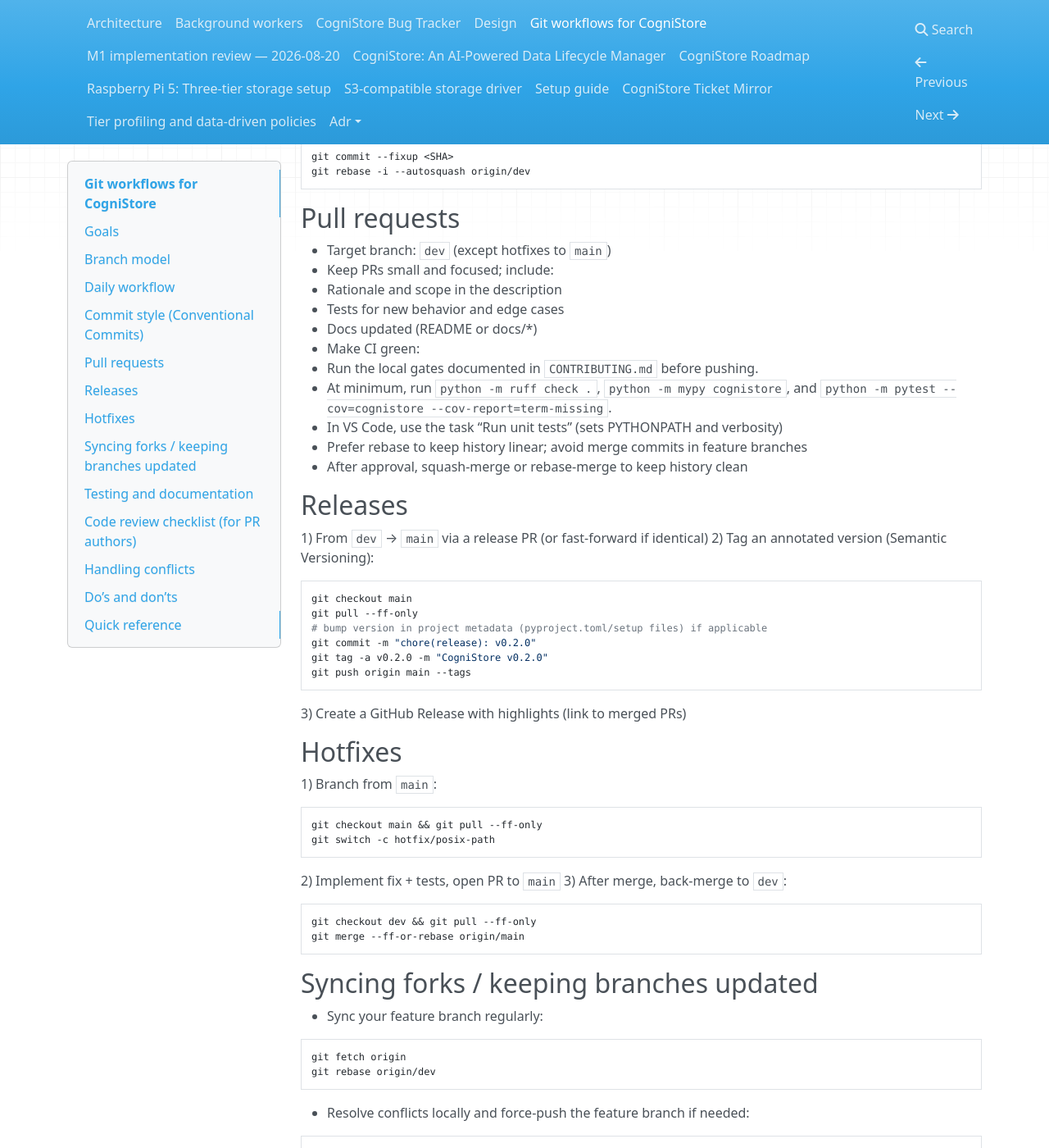
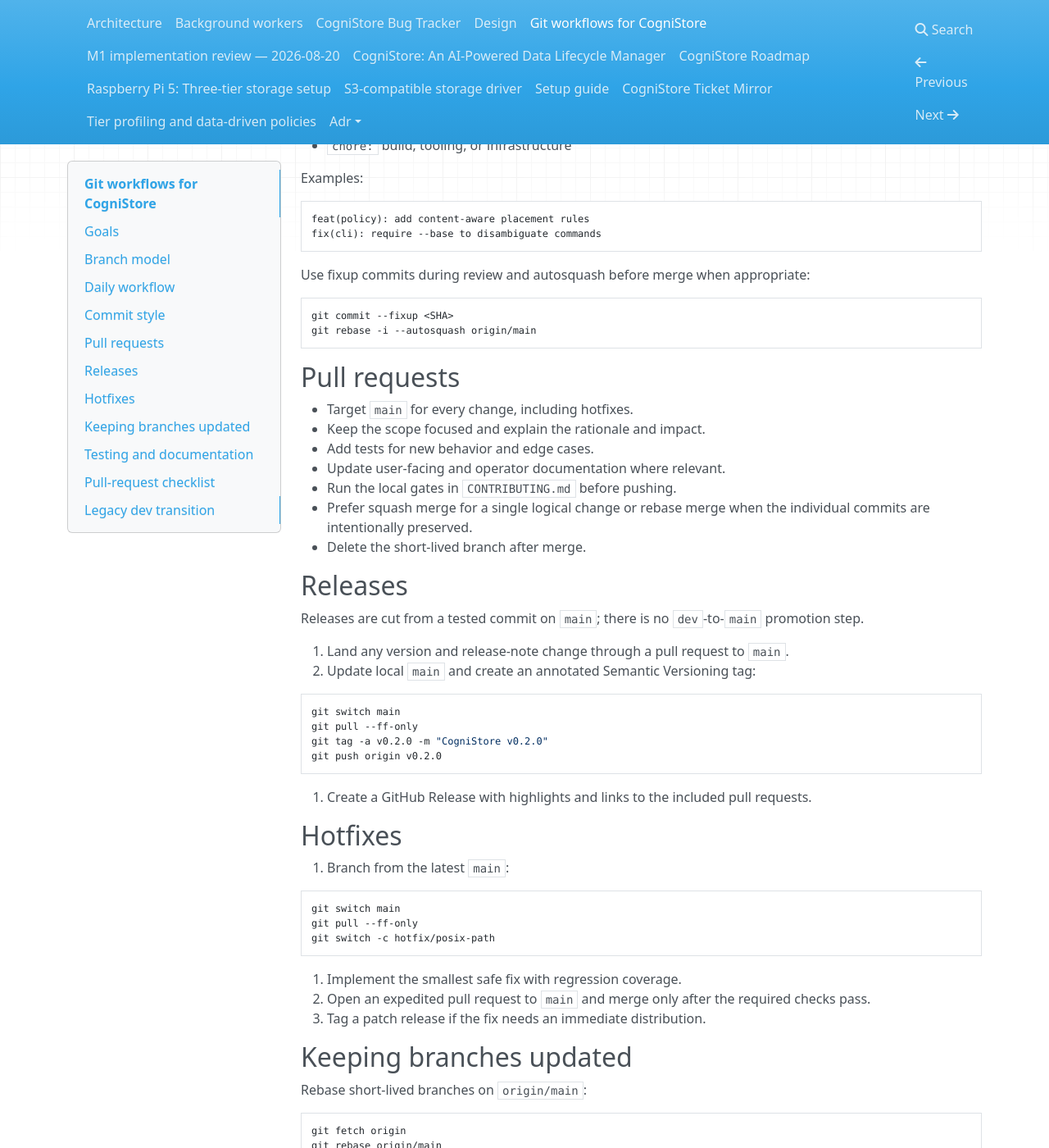
Before and after one commit to melliott18/CogniStore, an MkDocs documentation site: the page built from docs/git_workflows.md, in a window 1280 px wide and 1400 px high, scrolled down 1171 px. Shown: the whole window at 82% size. Built offline with MkDocs 1.6.1, drawn with Linux system fonts in a browser that asks for light colours; nearby versions of some CDN libraries; some of the changed text lies outside the part shown.

Commit message:
chore(repo): standardize main branch workflow

````diff
--- a/docs/git_workflows.md
+++ b/docs/git_workflows.md
@@ -1,170 +1,154 @@
 # Git workflows for CogniStore
 
-This guide describes how we use Git to build, review, and ship CogniStore. It’s designed to be fast for a solo dev and scalable for future contributors.
+This guide describes how we build, review, and ship CogniStore. The repository
+uses a single integration branch so contributors cannot accidentally start from
+an older line of development.
 
 ## Goals
-- Keep `main` always releasable
-- Do day-to-day work on short-lived branches
-- Make PRs easy to review, test, and revert
-- Ensure tests/docs are updated before merge
+
+- Keep `main` tested and releasable.
+- Do all work on short-lived branches.
+- Make pull requests easy to review, test, and revert.
+- Keep tests and documentation synchronized with behavior.
 
 ## Branch model
 
-- `main` (default): stable, tagged releases. CI must be green.
-- `dev` (integration): active development; feature PRs target `dev` by default.
-- `feature/<short-topic>`: short-lived branches for a change (e.g., `feature/content-policy`, `feature/s3-driver`).
-- `fix/<short-bug-id>`: bugfix branches (e.g., `fix/BUG-2025-001-posix-path`).
-- `hotfix/<short>`: urgent fix branched from `main`, merged back to `main` then `dev`.
+- `main`: the default, integration, and release branch. All pull requests
+  target `main`, and CI must pass before merge.
+- `feature/<short-topic>`: new capabilities.
+- `fix/<short-bug-id>`: normal bug fixes. Include the bug or ticket identifier
+  when one exists.
+- `hotfix/<short-topic>`: urgent production fixes, still reviewed against
+  `main` with an expedited path.
+- `docs/<short-topic>` and `chore/<short-topic>`: documentation and maintenance
+  changes.
+
+The former `dev` integration branch is retired. Do not recreate it, base new
+work on it, or open pull requests against it.
 
 ## Daily workflow
 
-1) Create a feature branch from the latest `dev`:
+1. Update local `main` and create a short-lived branch:
+
 ```bash
-git checkout dev
+git switch main
+git fetch origin
 git pull --ff-only
 git switch -c feature/content-policy
 ```
-2) Commit small, focused changes with clear messages (see Commit style below).
-3) Keep up to date by rebasing on `dev`:
+
+2. Commit small, focused changes with clear messages.
+3. Keep the branch current by rebasing on `origin/main`:
+
 ```bash
 git fetch origin
-git rebase origin/dev
+git rebase origin/main
 ```
-4) Push and open a PR against `dev`.
 
-## Commit style (Conventional Commits)
+4. Push the branch and open a pull request with `main` as the base.
 
-Use Conventional Commits for clarity and automated changelogs:
+## Commit style
+
+Use Conventional Commits:
+
 - `feat:` new feature
 - `fix:` bug fix
 - `docs:` documentation
-- `refactor:` code change w/o behavior change
+- `refactor:` behavior-preserving code change
 - `test:` tests only
-- `chore:` build/tools/infra
+- `chore:` build, tooling, or infrastructure
 
 Examples:
+
+```text
+feat(policy): add content-aware placement rules
+fix(cli): require --base to disambiguate commands
 ```
-feat(policy): add content-aware policy with mime and glob rules
-fix(cli): require --base to disambiguate subcommands
-```
-Use `fixup!` commits during review and autosquash before merge:
+
+Use fixup commits during review and autosquash before merge when appropriate:
+
 ```bash
 git commit --fixup <SHA>
-git rebase -i --autosquash origin/dev
+git rebase -i --autosquash origin/main
 ```
 
 ## Pull requests
 
-- Target branch: `dev` (except hotfixes to `main`)
-- Keep PRs small and focused; include:
-  - Rationale and scope in the description
-  - Tests for new behavior and edge cases
-  - Docs updated (README or docs/*)
-- Make CI green:
-  - Run the local gates documented in `CONTRIBUTING.md` before pushing.
-  - At minimum, run `python -m ruff check .`, `python -m mypy cognistore`,
-    and `python -m pytest --cov=cognistore --cov-report=term-missing`.
-  - In VS Code, use the task “Run unit tests” (sets PYTHONPATH and verbosity)
-- Prefer rebase to keep history linear; avoid merge commits in feature branches
-- After approval, squash-merge or rebase-merge to keep history clean
+- Target `main` for every change, including hotfixes.
+- Keep the scope focused and explain the rationale and impact.
+- Add tests for new behavior and edge cases.
+- Update user-facing and operator documentation where relevant.
+- Run the local gates in `CONTRIBUTING.md` before pushing.
+- Prefer squash merge for a single logical change or rebase merge when the
+  individual commits are intentionally preserved.
+- Delete the short-lived branch after merge.
 
 ## Releases
 
-1) From `dev` → `main` via a release PR (or fast-forward if identical)
-2) Tag an annotated version (Semantic Versioning):
+Releases are cut from a tested commit on `main`; there is no `dev`-to-`main`
+promotion step.
+
+1. Land any version and release-note change through a pull request to `main`.
+2. Update local `main` and create an annotated Semantic Versioning tag:
+
 ```bash
-git checkout main
+git switch main
 git pull --ff-only
-# bump version in project metadata (pyproject.toml/setup files) if applicable
-git commit -m "chore(release): v0.2.0"
 git tag -a v0.2.0 -m "CogniStore v0.2.0"
-git push origin main --tags
+git push origin v0.2.0
 ```
-3) Create a GitHub Release with highlights (link to merged PRs)
+
+3. Create a GitHub Release with highlights and links to the included pull
+   requests.
 
 ## Hotfixes
 
-1) Branch from `main`:
+1. Branch from the latest `main`:
+
 ```bash
-git checkout main && git pull --ff-only
+git switch main
+git pull --ff-only
 git switch -c hotfix/posix-path
 ```
-2) Implement fix + tests, open PR to `main`
-3) After merge, back-merge to `dev`:
+
+2. Implement the smallest safe fix with regression coverage.
+3. Open an expedited pull request to `main` and merge only after the required
+   checks pass.
+4. Tag a patch release if the fix needs an immediate distribution.
+
+## Keeping branches updated
+
+Rebase short-lived branches on `origin/main`:
+
 ```bash
-git checkout dev && git pull --ff-only
-git merge --ff-or-rebase origin/main
+git fetch origin
+git rebase origin/main
+git push --force-with-lease
 ```
 
-## Syncing forks / keeping branches updated
-
-- Sync your feature branch regularly:
-```bash
-git fetch origin
-git rebase origin/dev
-```
-- Resolve conflicts locally and force-push the feature branch if needed:
-```bash
-git push --force-with-lease
-```
-(Avoid force-pushing `dev` or `main`.)
+Use `--force-with-lease` only for your short-lived branch. Never force-push
+`main`.
 
 ## Testing and documentation
 
-- Tests: `python -m pytest` (configured in `pyproject.toml`)
-- VS Code task: “Run unit tests” runs pytest with verbosity and sets `PYTHONPATH`
-- Docs: update `README.md` and `docs/*` for user-facing changes
+- Run `python -m pytest` using the configuration in `pyproject.toml`.
+- Run Ruff, mypy, coverage, package, and security gates documented in
+  `CONTRIBUTING.md`.
+- Update `README.md` and `docs/*` for user-visible changes.
 
-## Code review checklist (for PR authors)
+## Pull-request checklist
 
-- [ ] PR targets correct branch (`dev` or `main` for hotfix)
-- [ ] Clear title and description (what/why)
-- [ ] Unit/integration tests updated and passing
-- [ ] Docs updated (usage, flags, examples)
-- [ ] Small, reviewable commits (squash fixups before merge)
+- [ ] Base branch is `main`.
+- [ ] Title and description explain what changed and why.
+- [ ] Unit and integration tests are updated and passing.
+- [ ] Documentation is updated where needed.
+- [ ] Commits are focused, with fixups squashed where appropriate.
 
-## Handling conflicts
+## Legacy `dev` transition
 
-- Prefer rebase over merge in feature branches:
-```bash
-git fetch origin
-git rebase origin/dev
-```
-- Use `--force-with-lease` when updating the remote feature branch
-- If conflict is large, consider splitting the PR into smaller chunks
+`main` became the sole integration target and the remote `dev` branch was
+retired on 2026-08-22. Existing clones should switch to `main`, update it, and
+remove their local `dev` branch after preserving any unpushed work.
 
-## Do’s and don’ts
-
-- Do: keep branches short-lived; rebase early and often
-- Do: write meaningful commit messages; update tests and docs
-- Don’t: commit virtualenvs, secrets, large binaries
-- Don’t: force-push protected branches (`main`, `dev`)
-
-## Quick reference
-
-```bash
-# Start a feature
-git switch -c feature/<topic>
-
-# Run tests
-python -m pytest --cov=cognistore --cov-report=term-missing
-
-# Rebase on latest dev
-git fetch origin
-git rebase origin/dev
-
-# Push and open PR
-git push -u origin feature/<topic>
-
-# After approval: squash-merge or rebase-merge to dev
-
-# Release to main
-# (bump version), tag, push tags
-```
-
----
-
-For more contributor guidance or repo conventions, see also:
-- `README.md` (usage and CLI examples)
-- `docs/bug_tracker.md` (bug tracker)
-- `docs/roadmap.md` (roadmap)
+For more contributor guidance, see `CONTRIBUTING.md`, `README.md`,
+`docs/bug_tracker.md`, and `docs/roadmap.md`.
````
Also changed, not shown: AGENTS.md (+7 -0 lines), CONTRIBUTING.md (+16 -13 lines), docs/m1_review_2026-08-20.md (+36 -47 lines), docs/tickets.md (+40 -40 lines), 1 other file.
